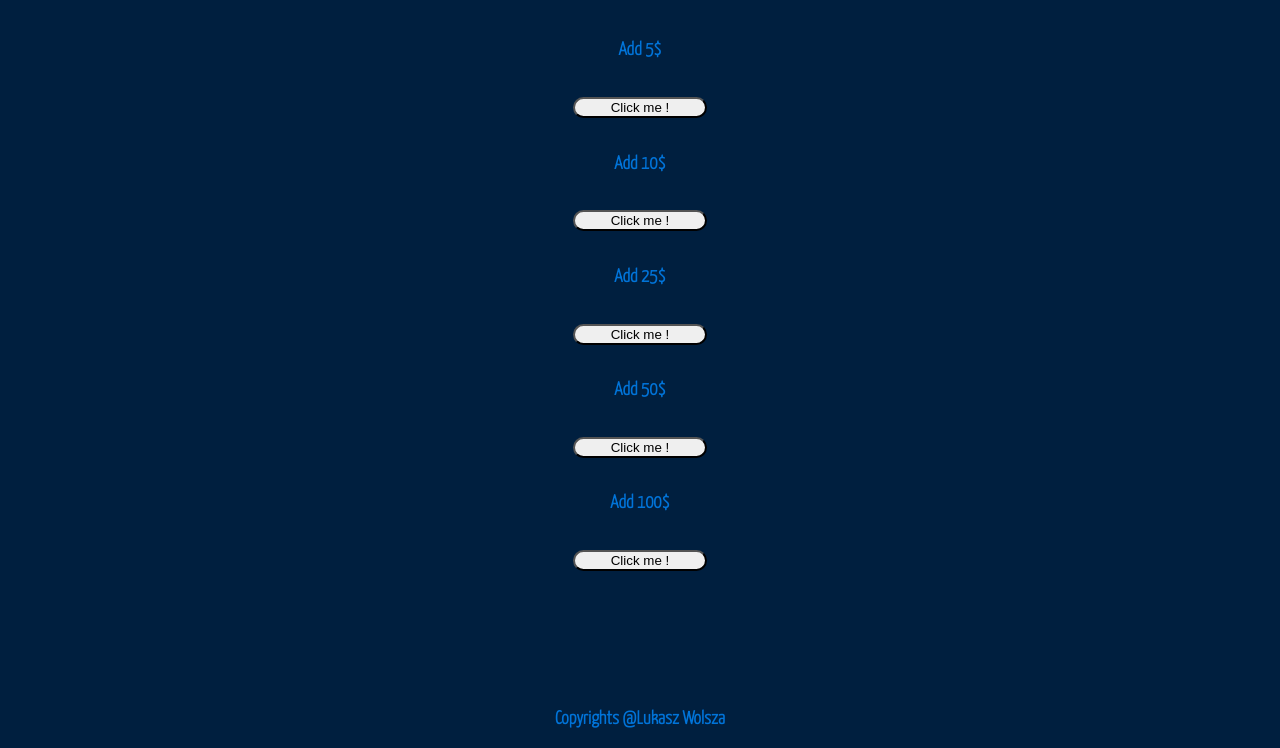
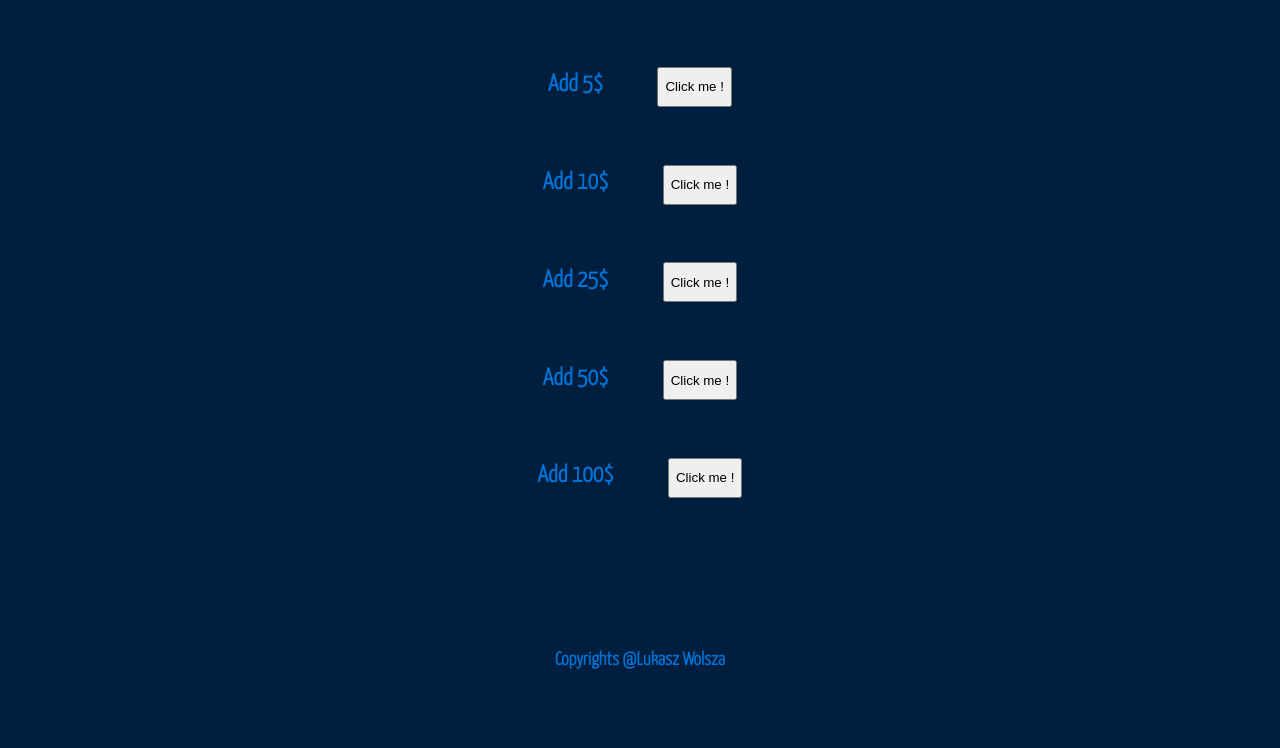
Before and after one commit to Lukaszwolsza/jackpot, a plain HTML site: page subs/addfunds.html in a window 1280 px wide. Shown: the part 167-915 px from the top of the page. After the commit the page ends 856 px from the top, so only its background shows below. Drawn offline with Linux system fonts and the light colour scheme; files whose address does not match are found by name.

Commit message:
sub add funds work, show values which you can add and change coins to $

```diff
--- a/assets/scripts/script.js
+++ b/assets/scripts/script.js
@@ -99,7 +99,7 @@ function outputCurrentValue(value){
     currentUserBalance.textContent = value;
 }
 function showInLogsMove(value){
-    const outputInfoAboutBet = `User XYZ set ${value} coins on color ${colorOfBetOutput} !`;
+    const outputInfoAboutBet = `User XYZ set ${value}$ on color ${colorOfBetOutput} !`;
     const addDiv = document.createElement("h5");
     addDiv.setAttribute("id", "dynamic-log-info");
     const addPositionInDiv = document.createTextNode(outputInfoAboutBet);
--- a/assets/style/style.css
+++ b/assets/style/style.css
@@ -185,19 +185,18 @@ a{
     text-align: center;
     margin:3.5%;
 }
-.credt-panel-value{
-    display: inline-block;
-    margin:2% 3%;
-    font-size: 160%;
-}
 #adding-credits-panel{
-    width:70%;
+    width:100%;
     margin:3% auto;
     text-align: center;
 }
+.credit-panel-value{
+    display: inline-block;
+    height:5%;
+    margin:2%;
+}
 .btn-click-add-money{
-    margin:2% 3%;
-    width:15%;
-    border-radius:25px;
     display: inline-block;
+    height:5%;
+    margin:2%;
 }
--- a/subs/addfunds.html
+++ b/subs/addfunds.html
@@ -11,10 +11,10 @@
             <a href = "../index.html"><h2 class = "main-site-title-text">JackLuasPot</h2></a>
         </div>
         <div id = "nav-bar">
-            <h3 class = "menu-buttons">Add funds</h3>
-            <h3 class = "menu-buttons">Withdraw</h3>
-            <h3 class = "menu-buttons">Register</h3>
-            <h3 class = "menu-buttons">Log in</h3>
+            <a href = "../subs/addfunds.html"><h3 class = "menu-buttons">Add funds</h3></a>
+            <a href = "../subs/withdraw.html"><h3 class = "menu-buttons">Withdraw</h3></a>
+            <a href = "../subs/register.html"><h3 class = "menu-buttons">Register</h3></a>
+            <a href = "../subs/login.html"><h3 class = "menu-buttons">Log in</h3></a>
         </div>
     </div>
     <hr class = "underline-menu">
@@ -22,21 +22,11 @@
     <h2 class = "site-title-addfunds">Add credits to your account</h2>
 
     <div id = "adding-credits-panel">
-        <h3 class = "credit-panel-value">Add 5$</h3>
-        <button class = "btn-click-add-money">Click me !</button><br>
-
-        <h3 class = "credit-panel-value">Add 10$</h3>
-        <button class = "btn-click-add-money">Click me !</button><br>
-
-        <h3 class = "credit-panel-value">Add 25$</h3>
-        <button class = "btn-click-add-money">Click me !</button><br>
-
-        <h3 class = "credit-panel-value">Add 50$</h3>
-        <button class = "btn-click-add-money">Click me !</button><br>
-
-        <h3 class = "credit-panel-value">Add 100$</h3>
-        <button class = "btn-click-add-money">Click me !</button><br>
-
+        <h2 class = "credit-panel-value">Add 5$</h2> <button class = "btn-click-add-money">Click me !</button><br>
+        <h2 class = "credit-panel-value">Add 10$</h2> <button class = "btn-click-add-money">Click me !</button><br>
+        <h2 class = "credit-panel-value">Add 25$</h2> <button class = "btn-click-add-money">Click me !</button><br>
+        <h2 class = "credit-panel-value">Add 50$</h2> <button class = "btn-click-add-money">Click me !</button><br>
+        <h2 class = "credit-panel-value">Add 100$</h2> <button class = "btn-click-add-money">Click me !</button>
     </div>
 
     <div id = "footer">
```
Also changed, not shown: index.html (+1 -1 lines).
